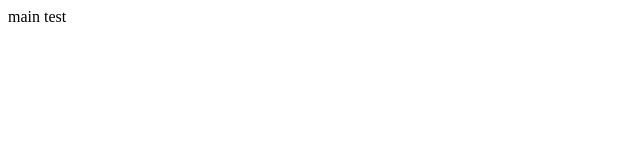
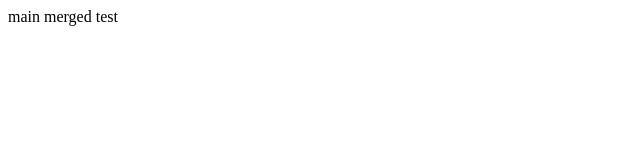
Before and after one commit to hellojaehyeok/hellojaehyeok.github.io, a Next.js app: page / in a window 1280 px wide. Shown: the top 160 px of the page, without its empty margins (0-640 px from the left). Built offline with nearby package versions, Linux system fonts and the light colour scheme.

Commit message:
chore: test trigger by main merged

```diff
--- a/pages/index.tsx
+++ b/pages/index.tsx
@@ -1,3 +1,3 @@
 export default function Home() {
-  return <>main test</>;
+  return <>main merged test</>;
 }
```
